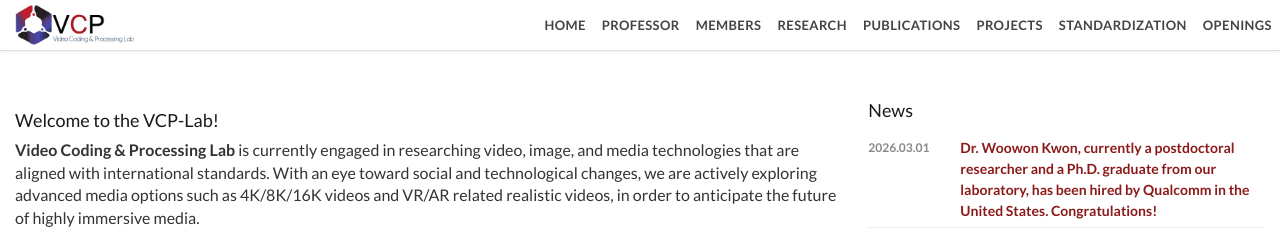
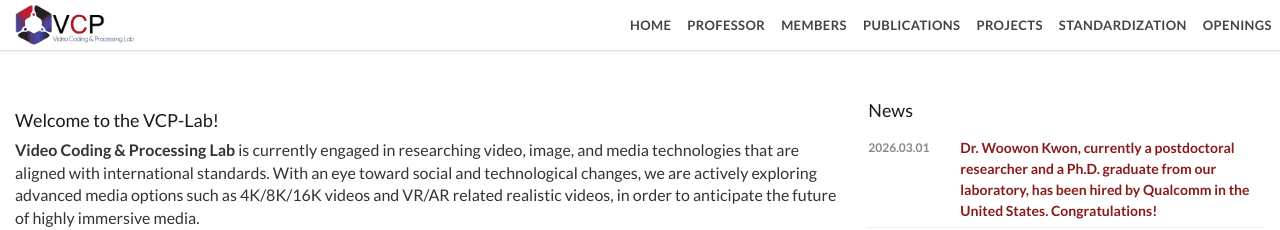
Before and after one commit to hazelran/lab_test, a Jekyll site: the page built from index.html, in a window 1280 px wide. Shown: the top 230 px of the page. Built offline with Jekyll 4.4.1, drawn with Linux system fonts in a browser that asks for light colours.

Commit message:
Update navbar.html

```diff
--- a/_includes/navbar.html
+++ b/_includes/navbar.html
@@ -17,7 +17,6 @@
         <li><a href="{{ site.baseurl }}/">Home</a></li>
         <li><a href="{{ site.baseurl }}/professor/">Professor</a></li>
         <li><a href="{{ site.baseurl }}/members/">Members</a></li>
-        <li><a href="{{ site.baseurl }}/research/">Research</a></li>
         <li><a href="{{ site.baseurl }}/publications/">Publications</a></li>
         <li><a href="{{ site.baseurl }}/projects/">Projects</a></li>
         <li><a href="{{ site.baseurl }}/standardization/">Standardization</a></li>
```
